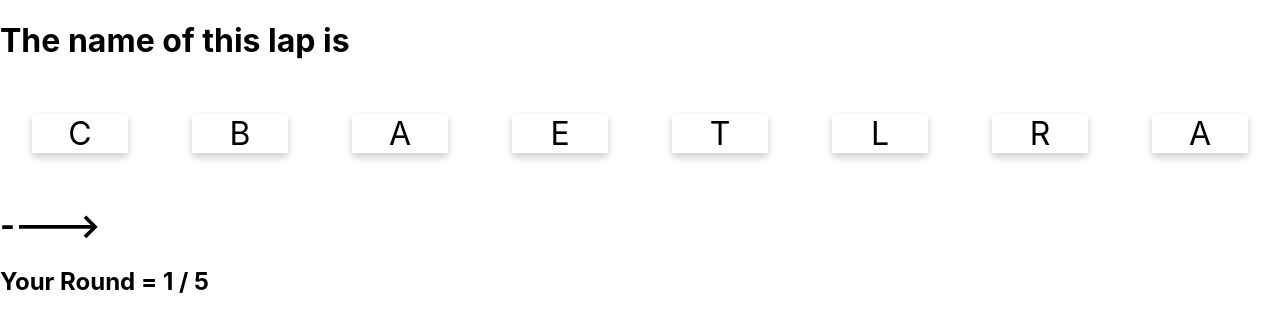
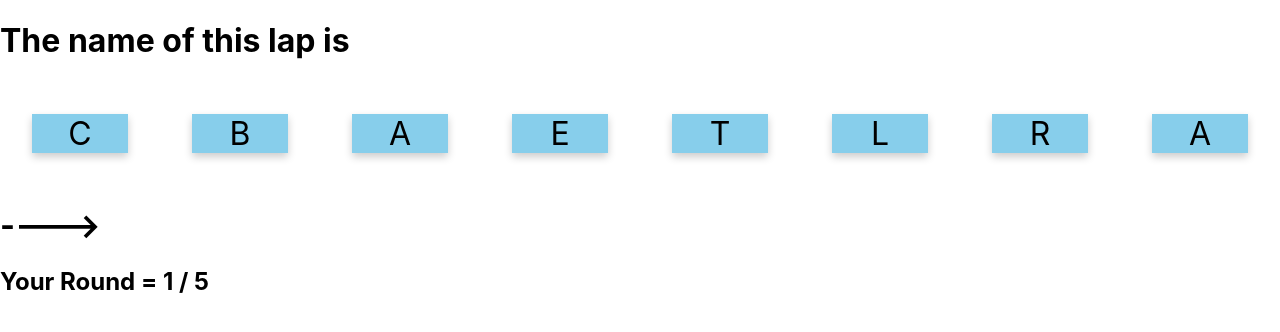
Before and after one commit to Thanet60/ReactLab, a React (Create React App) app: page / in a window 1280 px wide. Shown: the top 332 px of the page. Built offline with nearby package versions, Linux system fonts and the light colour scheme.

Commit message:
add color before select

```diff
--- a/src/App.css
+++ b/src/App.css
@@ -29,6 +29,8 @@
   box-shadow: 0 4px 8px 0 rgba(0,0,0,0.2);
   margin: 1em;
   user-select: none;
+  background: skyblue;
+  background-repeat: no-repeat;
 }
 
 .activeCard {
```
